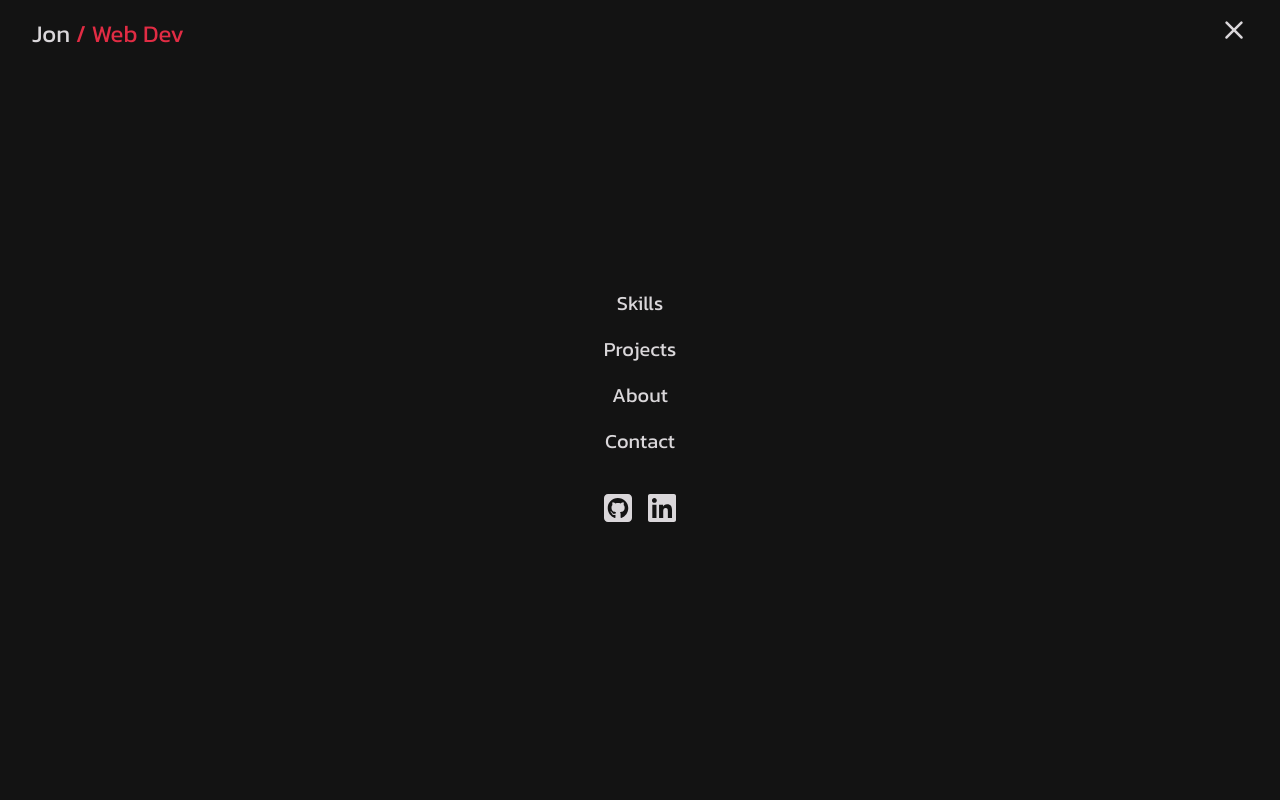
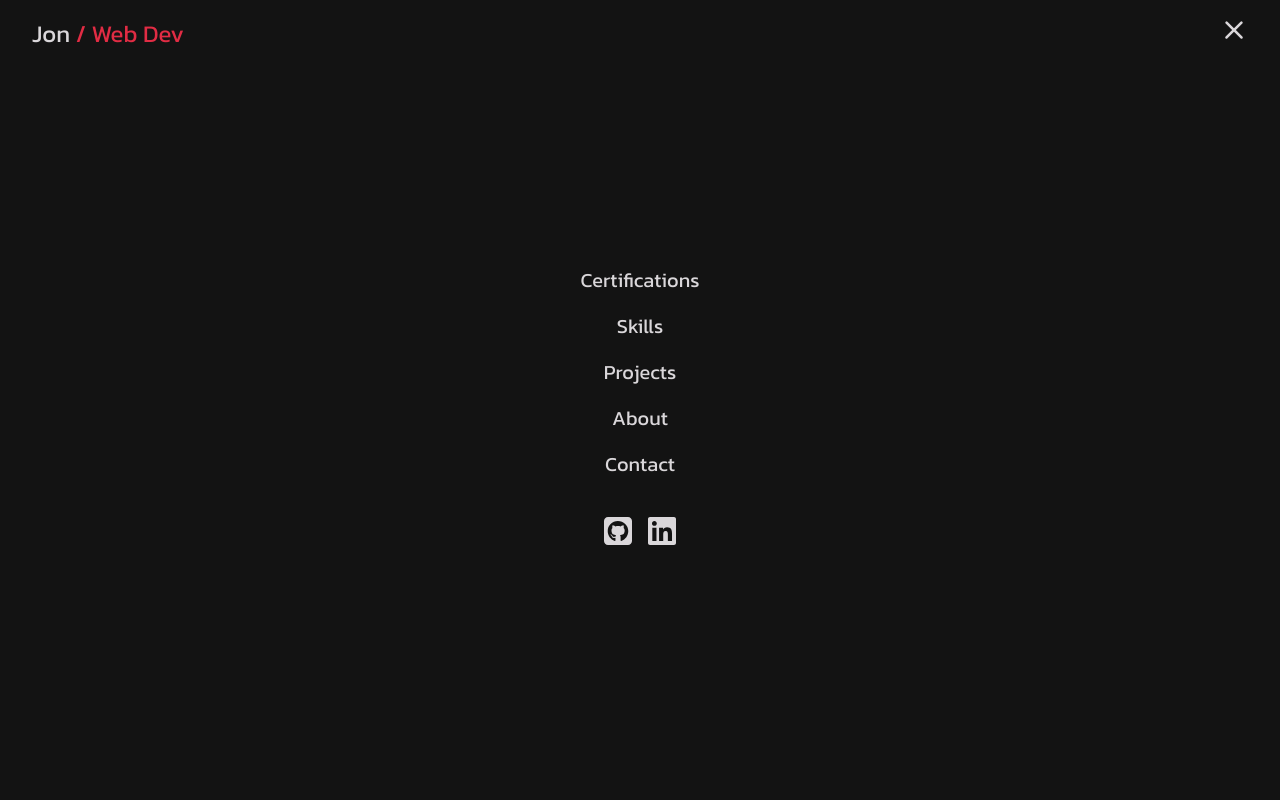
Before and after one commit to venoblin/personal-portfolio-frontend, a React (Create React App) app: page / in a window 1280 px wide. Both pictures are taken after a click on the button 1234 px from the left and 33 px from the top of the page. Shown: the top 800 px of the page. Built offline with nearby package versions, Linux system fonts and the light colour scheme; no server answers.

Commit message:
added link

```diff
--- a/src/components/NavBar.jsx
+++ b/src/components/NavBar.jsx
@@ -21,6 +21,9 @@ const NavBar = (props) => {
         Jon <span>/ Web Dev</span>
       </Link>
       <div className="links-container">
+        <a className="link" href="#certifications" onClick={hideMenu}>
+          Certifications
+        </a>
         <a className="link" href="#skills" onClick={hideMenu}>
           Skills
         </a>
```
